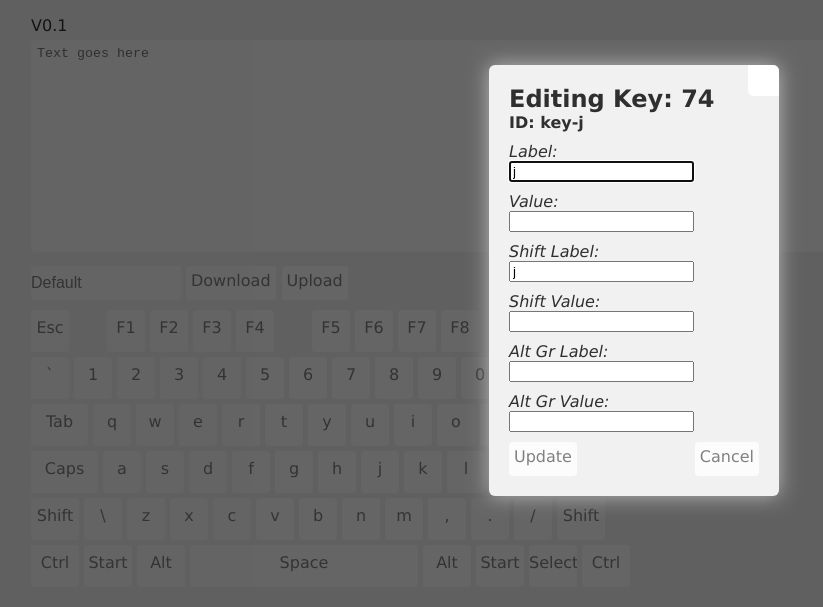
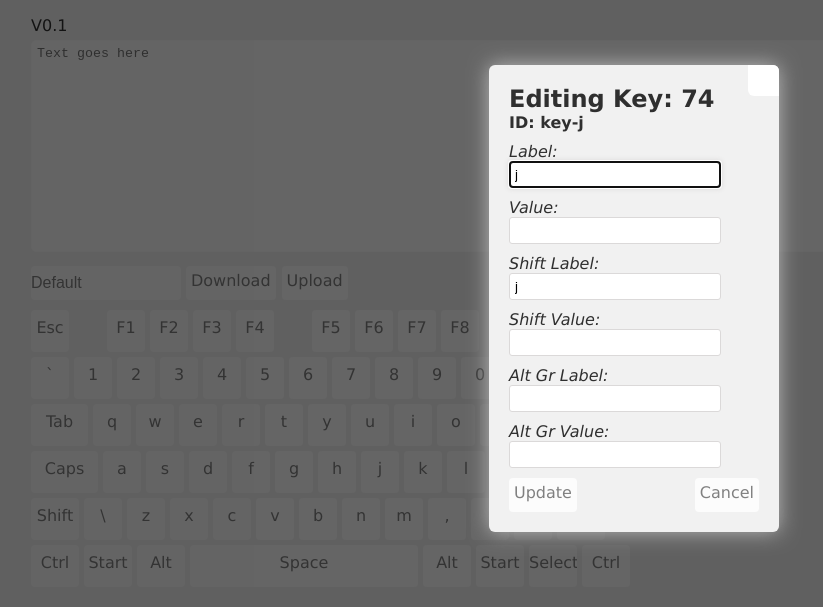
Before and after one commit to kittsville/Chomskey, a plain HTML site: page index.html in a window 1280 px wide. Both pictures are taken after a click on the element 382 px from the left and 555 px from the top of the page. Shown: the part 105-712 px from the top of the page, without its empty margins (1-824 px from the left). Drawn offline with nearby package versions, Linux system fonts and the light colour scheme; a web font is replaced by a local one.

Commit message:
Improved pop up form styling

```diff
--- a/assets/core.css
+++ b/assets/core.css
@@ -105,6 +105,17 @@ header, .pop {
 	box-shadow: 0px 0px 20px rgba(241, 241, 241, 0.6);
 	overflow: hidden;
 	display: none;
+}
+
+.pop input[type="text"] {
+	border: solid 1px #DBD9D9;
+	border-radius: 3px;
+	padding: 5px;
+	width: 80%;
+}
+
+.pop input[type="text"]:focus {
+	box-shadow: 0 0 5px 1px #DBD9D9;
 }
 
 .pop-close:before {
```
